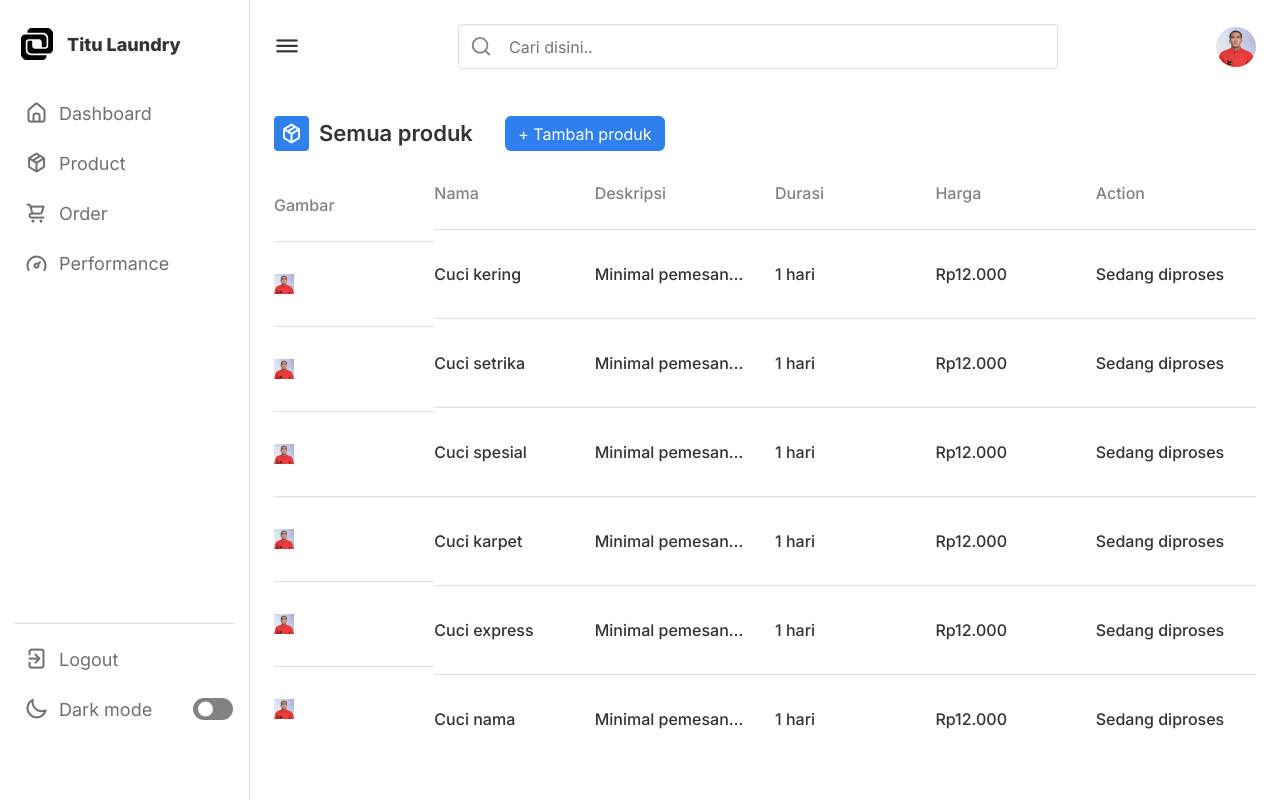
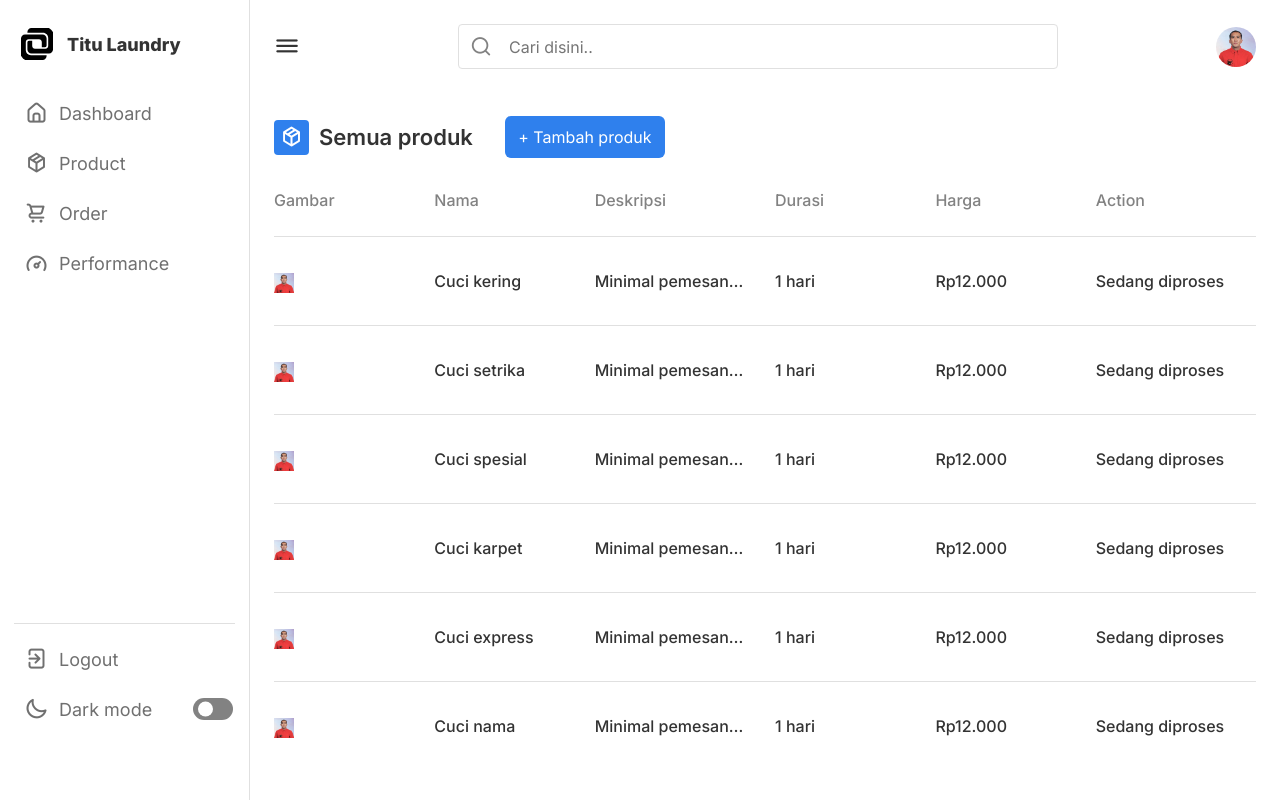
Before and after one commit to fikrilal/Titu-Laundry-Admin-Website, a PHP site: page /product.html in a window 1280 px wide. Run offline with PHP 8.4, Linux system fonts and the light colour scheme; some libraries are stand-ins or nearby versions.

Commit message:
fix little things

```diff
--- a/css/product.css
+++ b/css/product.css
@@ -8,25 +8,24 @@
 }
 
 .dash-content .modal-content {
-    position: absolute;
+
     top: 50%;
-    left: 50%;
     width: 420px;
     padding: 20px 30px;
     background-color: #FFFFFF;
     box-shadow: 2px 2px 5px 5px rgba(0, 0, 0, 0, 15);
     border-radius: 8px;
+    border: none;
+    align-content: center;
+    justify-items: center;
 }
 
 .dash-content .modal-content .modal-header h5 {
     font-style: normal;
     font-weight: 600;
     font-size: 24px;
-    text-align: center;
-    line-height: 39px;
+    line-height: 29px;
     display: flex;
-    align-items: center;
-    justify-content: center;
     color: #333333;
     margin-bottom: 16px;
 }
@@ -74,6 +73,9 @@
     width: 100%;
     height: 52px;
     border-radius: 8px;
+    font-style: normal;
+    font-weight: 400;
+    font-size: 14px;
     border: 1px solid #E0E0E0;
     outline: none;
     margin-bottom: 16px;
@@ -81,6 +83,6 @@
 }
 
 iframe {
-    display:block;
-    width:100%;
+    display: block;
+    width: 100%;
 }
--- a/product.html
+++ b/product.html
@@ -126,12 +126,12 @@
 
                     <div class="data order-id">
                         <span class="data-title">Gambar</span>
-                        <span class="data-list"><img src="img/profile.jpg" width="20" height="20"></span>
-                        <span class="data-list"><img src="img/profile.jpg" width="20" height="20"></span>
-                        <span class="data-list"><img src="img/profile.jpg" width="20" height="20"></span>
-                        <span class="data-list"><img src="img/profile.jpg" width="20" height="20"></span>
-                        <span class="data-list"><img src="img/profile.jpg" width="20" height="20"></span>
-                        <span class="data-list"><img src="img/profile.jpg" width="20" height="20"></span>
+                        <span class="data-thumb"><img src="img/profile.jpg" width="20" height="20"></span>
+                        <span class="data-thumb"><img src="img/profile.jpg" width="20" height="20"></span>
+                        <span class="data-thumb"><img src="img/profile.jpg" width="20" height="20"></span>
+                        <span class="data-thumb"><img src="img/profile.jpg" width="20" height="20"></span>
+                        <span class="data-thumb"><img src="img/profile.jpg" width="20" height="20"></span>
+                        <span class="data-thumb"><img src="img/profile.jpg" width="20" height="20"></span>
                     </div>
                     <div class="data date">
                         <span class="data-title">Nama</span>
--- a/style.css
+++ b/style.css
@@ -451,17 +451,15 @@ nav.close ~ .dashboard .top {
 }
 
 .dash-content .title .btntambah {
-  position: static;
+  /* DISINI MASIH ADA BUG, TOMBOL HARUS MEPET KANAN */
   right: 24px;
-
-
   margin-top: 32px;
   font-size: 16px;
   font-weight: 400;
   color: #FFFFFF;
   margin-left: 32px;
   width: 160px;
-  height: 35px;
+  height: 42px;
   outline: none;
   border: none;
   background: #2F80ED;
@@ -562,6 +560,15 @@ nav.close ~ .dashboard .top {
   color: #333333;
 }
 
+.activity-data .data .data-thumb {
+  white-space: nowrap;
+  border-top: 1px solid #E0E0E0;
+  padding-top: 36px;
+  padding-bottom: 32px;
+  padding-right: 24px;
+  overflow: hidden;
+}
+
 /* .activity .activity-data .data-gambar img {
   width: 40px;
   height: 40px;
```
